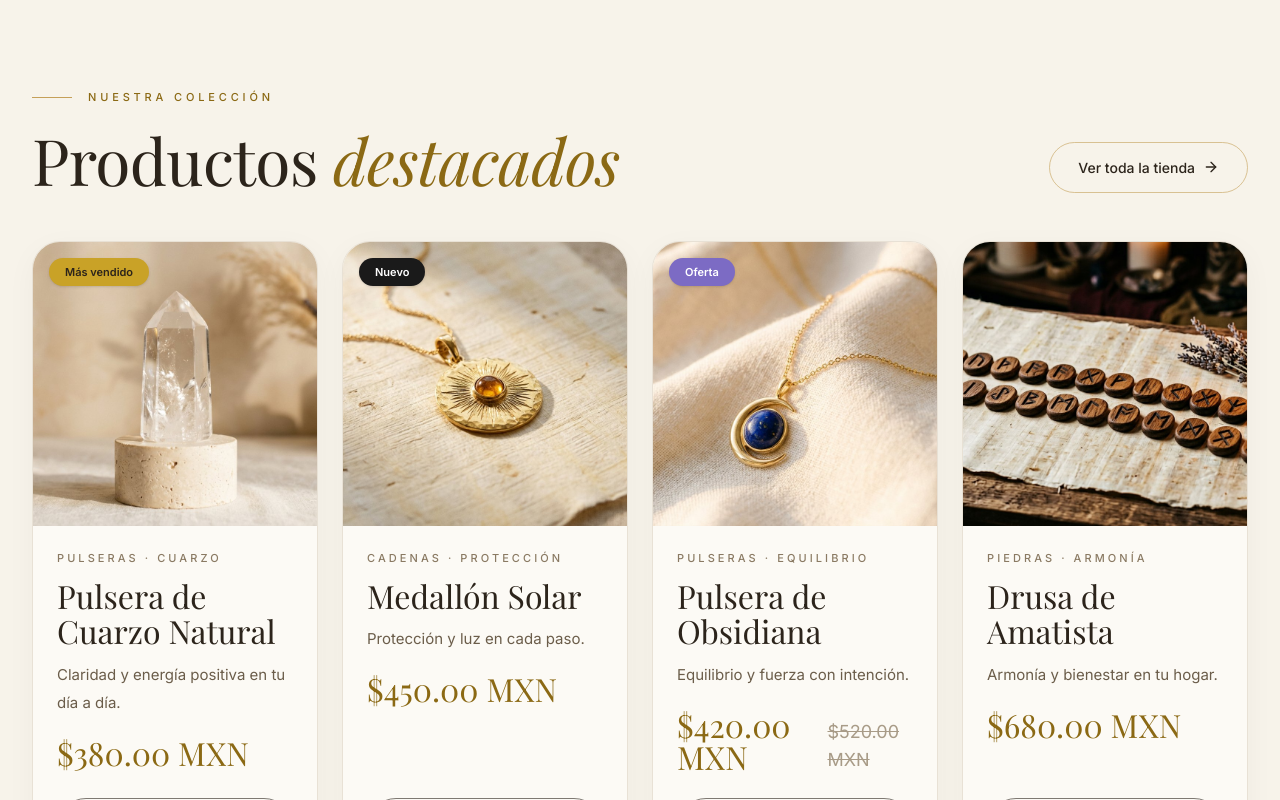
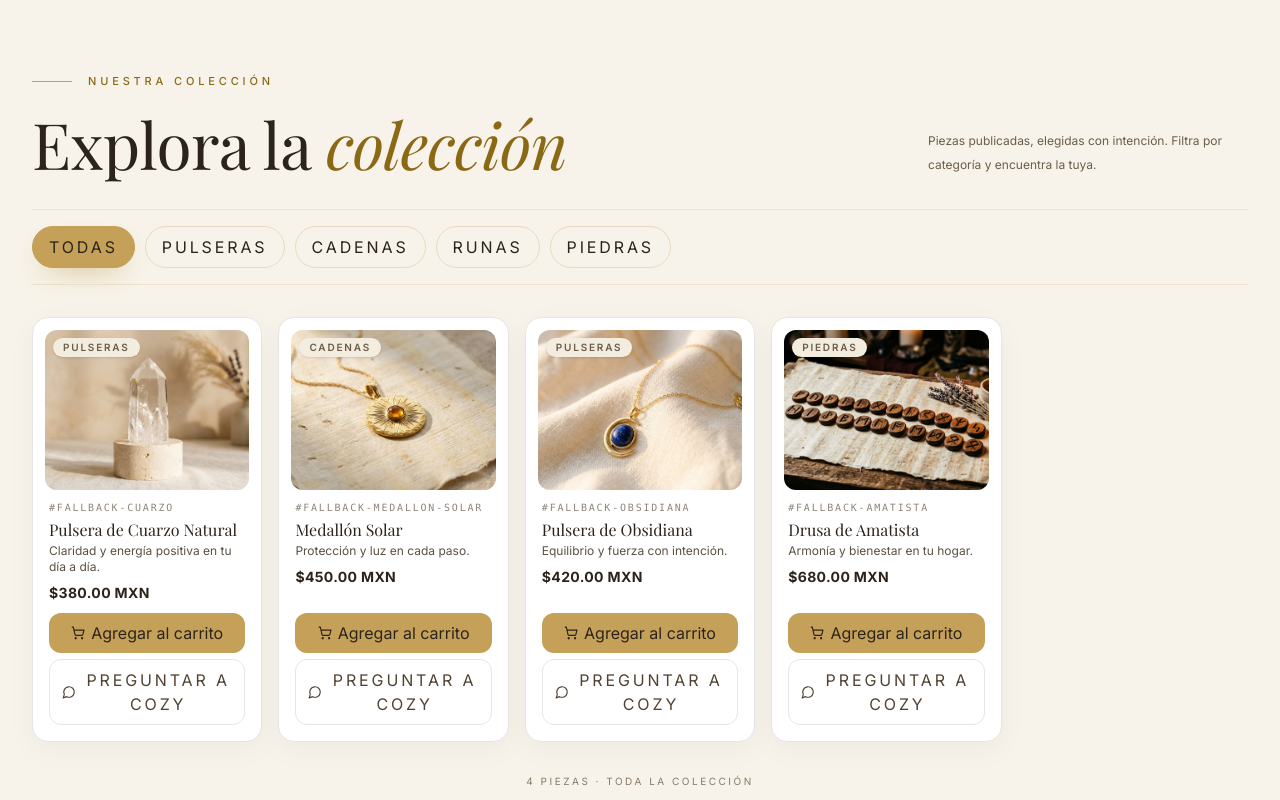
Before and after one commit to taskproservice/dharma-kadabra-app, a Next.js app: page /tienda in a window 1280 px wide. Shown: the part 920-1720 px from the top of the page. Built offline with nearby package versions, Linux system fonts and the light colour scheme; no server answers; the database is empty.

Commit message:
fix: restore category filters, fix store loading error, and compact 5-column grid
Co-authored-by: arena-agent <297053741+arena-agent@users.noreply.github.com>

```diff
--- a/app/tienda/page.tsx
+++ b/app/tienda/page.tsx
@@ -3,9 +3,9 @@ import { PublicHeader } from "../../components/landing/public-header";
 import { CozyWidget } from "../../components/landing/cozy-widget";
 import { PremiumFooter } from "../../components/landing/premium-footer";
 import { isMaintenanceMode } from "../../lib/maintenance";
-import { getFeaturedStoreProducts, recordStoreVisit, FALLBACK_STORE_PRODUCTS } from "../../modules/holistic-store/data";
+import { getStorefrontCatalog, recordStoreVisit, FALLBACK_STORE_PRODUCTS } from "../../modules/holistic-store/data";
 import { StorefrontHero } from "../../modules/holistic-store/components/StorefrontHero";
-import { FeaturedProductsGrid } from "../../modules/holistic-store/components/FeaturedProductsGrid";
+import { StoreCatalog } from "../../modules/holistic-store/components/StoreCatalog";
 import { StorePromoBanner } from "../../modules/holistic-store/components/StorePromoBanner";
 import { TrustBadges } from "../../modules/holistic-store/components/TrustBadges";
 
@@ -52,12 +52,25 @@ export default async function TiendaPage() {
     );
   }
 
-  const featured = await getFeaturedStoreProducts(8);
+  // El catálogo completo llega con respaldo incluido: si la DB falla,
+  // `error` viene normalizado y `products` trae el catálogo de respaldo.
+  const catalog = await getStorefrontCatalog(35).catch((error) => {
+    console.error("[Holistic Store] fallo inesperado al cargar el catálogo:", error);
+    return {
+      products: FALLBACK_STORE_PRODUCTS,
+      error: {
+        code: "STORE_UNAVAILABLE",
+        message: "No pudimos cargar la tienda en este momento. Vuelve a intentarlo en unos segundos.",
+      },
+      isFallback: true,
+      templates: {},
+    };
+  });
 
   // Registra visita sin bloquear la respuesta.
   void recordStoreVisit("/tienda");
 
-  const products = featured.products.length > 0 ? featured.products : FALLBACK_STORE_PRODUCTS;
+  const products = catalog.products.length > 0 ? catalog.products : FALLBACK_STORE_PRODUCTS;
   const heroProduct = pickHeroProduct(products, FALLBACK_STORE_PRODUCTS) as typeof products[number];
   // Asegura que el hero product tenga la forma completa
   const heroFull =
@@ -71,8 +84,13 @@ export default async function TiendaPage() {
         <div className="pt-[76px]">
           <StorefrontHero product={heroFull} />
 
-          <div id="productos-destacados">
-            <FeaturedProductsGrid products={products} />
+          <div id="productos-destacados" className="scroll-mt-24">
+            <StoreCatalog
+              products={products}
+              templates={catalog.templates}
+              initialError={catalog.error ? { message: catalog.error.message } : null}
+              isFallback={catalog.isFallback}
+            />
           </div>
 
           <StorePromoBanner />
--- a/lib/prisma.ts
+++ b/lib/prisma.ts
@@ -80,7 +80,28 @@ const globalForPrisma = globalThis as unknown as {
   prisma: PrismaClient | undefined;
 };
 
-// Inicialización real y directa. Si falla, Vercel mostrará el error exacto en los logs.
-export const prisma = globalForPrisma.prisma ?? new PrismaClient();
+/**
+ * Crea el cliente de Prisma sin tumbar el proceso si la inicialización falla
+ * (por ejemplo, DATABASE_URL ausente en el entorno). En ese caso devolvemos
+ * un proxy perezoso que lanza el error original al usarse: como las consultas
+ * del catálogo van envueltas en try/catch, la tienda pública cae al catálogo
+ * de respaldo en lugar de romper el render completo de la página.
+ */
+function createPrismaClient(): PrismaClient {
+  try {
+    return new PrismaClient();
+  } catch (error) {
+    console.error('[prisma] No se pudo inicializar PrismaClient:', error);
+    return new Proxy({} as PrismaClient, {
+      get(_target, prop) {
+        if (prop === 'then') return undefined;
+        throw error;
+      },
+    });
+  }
+}
+
+// Inicialización directa. Si falla, usamos el proxy perezoso (ver arriba).
+export const prisma = globalForPrisma.prisma ?? createPrismaClient();
 
 if (process.env.NODE_ENV !== 'production') globalForPrisma.prisma = prisma;
--- a/modules/holistic-store/components/ProductCard.tsx
+++ b/modules/holistic-store/components/ProductCard.tsx
@@ -69,13 +69,13 @@ function CardImage({ product, template }: { product: StoreProduct; template: Sto
       : "linear-gradient(150deg, #FAF8F3, #F0EBE0)";
 
   return (
-    <div className="relative aspect-[4/5] w-full overflow-hidden bg-papyrus">
+    <div className="relative h-36 w-full overflow-hidden bg-papyrus sm:h-40">
       {!failed && product.imageUrl ? (
         <Image
           src={product.imageUrl}
           alt={product.name}
           fill
-          sizes="(min-width: 1280px) 20vw, (min-width: 1024px) 25vw, (min-width: 640px) 33vw, 50vw"
+          sizes="(min-width: 1024px) 20vw, (min-width: 768px) 33vw, 100vw"
           loading="lazy"
           className={`object-cover transition duration-500 group-hover:scale-105 ${out ? "opacity-60 grayscale" : ""}`}
           onError={() => setFailed(true)}
@@ -90,7 +90,7 @@ function CardImage({ product, template }: { product: StoreProduct; template: Sto
         </div>
       )}
       <span
-        className={`absolute left-3 top-3 rounded-full px-3 py-1 text-[9px] font-semibold uppercase tracking-[.2em] shadow-sm backdrop-blur-sm ${TEMPLATE_STYLES[template].categoryChip}`}
+        className={`absolute left-2 top-2 rounded-full px-2.5 py-0.5 text-[10px] font-semibold uppercase tracking-[.18em] shadow-sm backdrop-blur-sm ${TEMPLATE_STYLES[template].categoryChip}`}
       >
         {product.category}
       </span>
@@ -155,33 +155,33 @@ export function ProductCard({ product, template, isAuthenticated = false, tracka
       <div className="overflow-hidden rounded-xl">
         <CardImage product={product} template={template} />
       </div>
-      <div className="flex flex-1 flex-col px-1.5 pb-1.5 pt-3.5">
+      <div className="flex flex-1 flex-col px-1 pb-1 pt-2.5">
         <p
           className={`truncate font-mono text-[10px] uppercase tracking-[.18em] ${styles.id}`}
           title={product.id}
         >
           #{product.id}
         </p>
-        <h3 className={`mt-1.5 line-clamp-1 font-display text-lg leading-snug ${styles.name}`}>
+        <h3 className={`mt-1 line-clamp-1 font-display text-base leading-snug ${styles.name}`}>
           {product.name}
         </h3>
-        <p className={`mt-1 line-clamp-2 text-xs leading-5 ${styles.description}`}>
+        <p className={`mt-0.5 line-clamp-2 text-xs leading-4 ${styles.description}`}>
           {product.description}
         </p>
-        <p className="mt-3 flex items-center gap-2">
-          <span className={`text-base font-bold tracking-wide ${styles.price}`}>
+        <p className="mt-2 flex items-center gap-2">
+          <span className={`text-sm font-bold tracking-wide ${styles.price}`}>
             {formatPrice(product.price, product.currency)}
           </span>
         </p>
 
-        <div className="mt-auto flex flex-col gap-2 pt-3.5">
+        <div className="mt-auto flex flex-col gap-1.5 pt-2.5">
           <button
             type="button"
             disabled={outOfStock}
             aria-disabled={outOfStock}
             onClick={handleBuy}
             aria-label={outOfStock ? `${product.name} agotado` : `Agregar ${product.name} al carrito`}
-            className={`inline-flex w-full items-center justify-center gap-2 rounded-xl bg-gold px-3 py-2.5 text-[11px] font-semibold text-ink transition-all duration-300 focus-visible:outline focus-visible:outline-2 focus-visible:outline-offset-2 focus-visible:outline-gold ${
+            className={`inline-flex w-full items-center justify-center gap-1.5 rounded-xl bg-gold px-2 py-2 text-[10px] font-semibold text-ink transition-all duration-300 focus-visible:outline focus-visible:outline-2 focus-visible:outline-offset-2 focus-visible:outline-gold ${
               outOfStock
                 ? "cursor-not-allowed bg-stone-200 text-ink-muted"
                 : "cursor-pointer hover:bg-gold-light hover:shadow-[0_8px_20px_rgba(197,160,89,0.35)] active:scale-[0.99]"
--- /dev/null
+++ b/modules/holistic-store/components/StoreCatalog.tsx
@@ -0,0 +1,127 @@
+"use client";
+
+import { useMemo, useState } from "react";
+import { Sparkles, TriangleAlert } from "lucide-react";
+import { STORE_CATEGORIES, type CategoryTemplateMap, type StoreCategory, type StoreProduct } from "../types";
+import { ProductCard } from "./ProductCard";
+
+export type StoreFilter = "Todas" | StoreCategory;
+
+const FILTERS: StoreFilter[] = ["Todas", ...STORE_CATEGORIES];
+
+type Props = {
+  products: StoreProduct[];
+  templates: CategoryTemplateMap;
+  /** Error de la carga inicial (servidor). Los productos de respaldo se muestran igual. */
+  initialError?: { message: string } | null;
+  isFallback?: boolean;
+};
+
+/**
+ * Catálogo público con filtros por categoría (estado local, sin recargar):
+ * pastillas “Todas · Pulseras · Cadenas · Runas · Piedras”.
+ *
+ * La primera pintura llega del servidor; filtrar es instantáneo en cliente.
+ * Si la base de datos falló en el render, se muestra un aviso elegante y se
+ * sirve el catálogo de respaldo en lugar de romper la página.
+ */
+export function StoreCatalog({ products, templates, initialError = null, isFallback = false }: Props) {
+  const [active, setActive] = useState<StoreFilter>("Todas");
+
+  const visible = useMemo(
+    () => (active === "Todas" ? products : products.filter((product) => product.category === active)),
+    [active, products],
+  );
+
+  return (
+    <section aria-labelledby="store-catalog-title" className="bg-[#F7F3EA] px-5 py-14 sm:px-8 lg:py-20">
+      <div className="mx-auto max-w-7xl">
+        <div className="flex flex-col gap-6 lg:flex-row lg:items-end lg:justify-between">
+          <div>
+            <p className="flex items-center gap-4 text-[11px] font-medium uppercase tracking-[.35em] text-[#8B6914]">
+              <span aria-hidden="true" className="h-px w-10 bg-[#C5A059]" />
+              Nuestra colección
+            </p>
+            <h2
+              id="store-catalog-title"
+              className="mt-5 font-display text-[clamp(2.2rem,5vw,4rem)] leading-[1.05] tracking-[-0.01em] text-[#2C241B]"
+            >
+              Explora la <em className="italic text-[#8B6914]">colección</em>
+            </h2>
+          </div>
+          <p className="max-w-xs text-xs leading-6 text-[#6B5D4A]">
+            Piezas publicadas, elegidas con intención. Filtra por categoría y encuentra la tuya.
+          </p>
+        </div>
+
+        {/* Barra de filtros por categoría */}
+        <div
+          role="tablist"
+          aria-label="Filtrar productos por categoría"
+          className="mt-8 flex flex-wrap items-center gap-2 border-y border-[#C5A059]/20 py-4 sm:gap-2.5"
+        >
+          {FILTERS.map((filter) => {
+            const selected = filter === active;
+            return (
+              <button
+                key={filter}
+                type="button"
+                role="tab"
+                aria-selected={selected}
+                onClick={() => setActive(filter)}
+                className={`inline-flex cursor-pointer items-center whitespace-nowrap rounded-full border px-4 py-2 text-[11px] font-semibold uppercase tracking-[.18em] transition-all duration-300 focus-visible:outline focus-visible:outline-2 focus-visible:outline-offset-2 focus-visible:outline-[#C5A059] ${
+                  selected
+                    ? "border-[#C5A059] bg-[#C5A059] text-[#2C241B] shadow-[0_12px_28px_-14px_rgba(197,160,89,.9)]"
+                    : "border-[#C5A059]/30 bg-transparent text-[#2C241B] hover:border-[#C5A059]/60 hover:bg-[#C5A059]/5"
+                }`}
+              >
+                {filter}
+              </button>
+            );
+          })}
+        </div>
+
+        {/* Aviso elegante cuando el catálogo en vivo falló (se muestran respaldos) */}
+        {initialError && (
+          <div
+            role="status"
+            className="mt-6 flex items-start gap-3 rounded-2xl border border-[#C5A059]/30 bg-[#C5A059]/5 px-4 py-3 text-[#6B5D4A]"
+          >
+            <TriangleAlert size={16} className="mt-0.5 shrink-0 text-[#8B6914]" aria-hidden="true" />
+            <div className="text-xs leading-6">
+              <p className="font-semibold text-[#2C241B]">El catálogo en vivo no está disponible en este momento.</p>
+              <p>{initialError.message} Mientras tanto, mostramos una selección de la colección.</p>
+            </div>
+          </div>
+        )}
+
+        {visible.length === 0 ? (
+          <div className="mt-10 grid place-items-center rounded-3xl border border-dashed border-[#C5A059]/40 bg-white/60 px-6 py-16 text-center">
+            <div>
+              <Sparkles size={26} className="mx-auto text-[#8B6914]" aria-hidden="true" />
+              <p className="mt-4 font-display text-2xl text-[#2C241B]">Próximamente en {active}</p>
+              <p className="mx-auto mt-2 max-w-sm text-sm leading-6 text-[#6B5D4A]">
+                Estamos preparando nuevas piezas para esta colección. Vuelve pronto o escríbenos por WhatsApp.
+              </p>
+            </div>
+          </div>
+        ) : (
+          <div className="mt-8 grid grid-cols-1 gap-4 md:grid-cols-3 lg:grid-cols-5">
+            {visible.map((product) => (
+              <ProductCard
+                key={product.id}
+                product={product}
+                template={templates[product.category] ?? "oro"}
+                trackableView={!isFallback}
+              />
+            ))}
+          </div>
+        )}
+
+        <p className="mt-8 text-center text-[10px] uppercase tracking-[.25em] text-[#6B5D4A]/80">
+          {visible.length} {visible.length === 1 ? "pieza" : "piezas"} · {active === "Todas" ? "Toda la colección" : active}
+        </p>
+      </div>
+    </section>
+  );
+}
--- a/modules/holistic-store/components/WhatsAppButton.tsx
+++ b/modules/holistic-store/components/WhatsAppButton.tsx
@@ -28,7 +28,7 @@ export function WhatsAppButton({
   const openWithProduct = useCozyStore((state) => state.openWithProduct);
 
   const baseClasses =
-    "inline-flex w-full items-center justify-center gap-2 rounded-xl border bg-transparent px-3 py-2.5 text-[10px] font-bold uppercase tracking-[.18em] transition-all duration-300";
+    "inline-flex w-full items-center justify-center gap-2 rounded-xl border bg-transparent px-3 py-2 text-[10px] font-bold uppercase tracking-[.18em] transition-all duration-300";
 
   return (
     <button
--- a/modules/holistic-store/data.ts
+++ b/modules/holistic-store/data.ts
@@ -59,6 +59,11 @@ export type FeaturedStorefrontData = {
   error: StoreDataError | null;
   /** Indica si los productos provienen del fallback estático. */
   isFallback: boolean;
+};
+
+export type CatalogStorefrontData = FeaturedStorefrontData & {
+  /** Plantillas visuales por categoría asignadas por el Admin. */
+  templates: CategoryTemplateMap;
 };
 
 /**
@@ -267,6 +272,47 @@ export async function getFeaturedStoreProducts(limit = 8): Promise<FeaturedStore
   }
 }
 
+/**
+ * Catálogo completo de la tienda pública (todas las categorías): productos
+ * publicados y visibles, más la plantilla visual por categoría. En caso de
+ * error de DB devuelve el catálogo de respaldo y `error` normalizado, de
+ * modo que la página nunca se rompe.
+ */
+export async function getStorefrontCatalog(
+  limit = MAX_PRODUCTS_PER_CATEGORY,
+): Promise<CatalogStorefrontData> {
+  try {
+    const [rows, styles] = await Promise.all([
+      prisma.product.findMany({
+        where: { published: true, isVisible: true },
+        select: PUBLIC_SELECT,
+        orderBy: [{ createdAt: "desc" }],
+        take: limit,
+      }),
+      prisma.storeCategoryStyle.findMany().catch(() => []),
+    ]);
+
+    const templates: CategoryTemplateMap = {};
+    for (const style of styles) {
+      if (style.template === "oro" || style.template === "papiro" || style.template === "fuego") {
+        templates[style.category] = style.template;
+      }
+    }
+
+    if (rows.length === 0) {
+      return { products: FALLBACK_STORE_PRODUCTS, error: null, isFallback: true, templates };
+    }
+
+    return { products: rows.map(toStoreProduct), error: null, isFallback: false, templates };
+  } catch (error) {
+    const normalized = normalizeStoreError(
+      error,
+      "no se pudo leer el catálogo completo de la tienda",
+    );
+    return { products: FALLBACK_STORE_PRODUCTS, error: normalized, isFallback: true, templates: {} };
+  }
+}
+
 /** Productos publicados de una categoría (usado por la API pública). */
 export async function getPublishedProducts(category: StoreCategory, limit = MAX_PRODUCTS_PER_CATEGORY) {
   const [rows, total] = await Promise.all([
```
